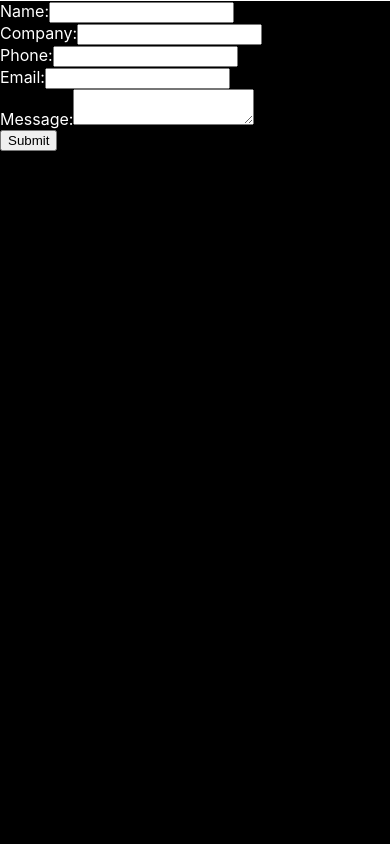
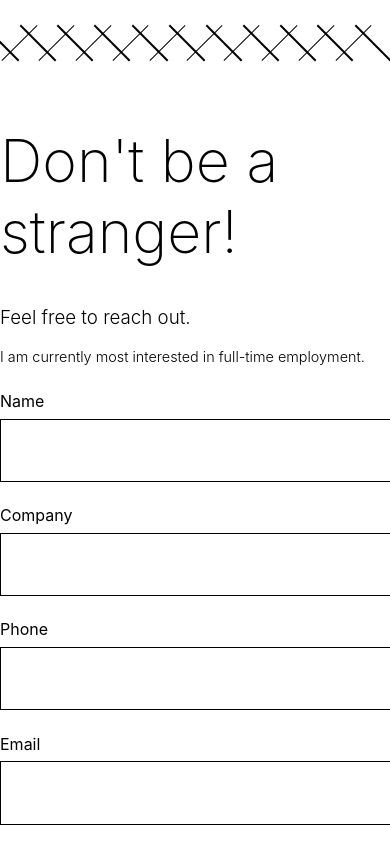
Before and after one commit to krishokr/krishokr, a React (Create React App) app: page / in a window 390 px wide. Shown: the part 4960-5804 px from the top of the page. Before the commit the page ends 5111 px from the top, so only its background shows below. Built offline with nearby package versions, Linux system fonts and the light colour scheme.

Commit message:
made contact form responsive

```diff
--- a/src/App.js
+++ b/src/App.js
@@ -23,6 +23,7 @@ function App() {
       {/* <FillerOne /> */}
       {/* <Skills /> */}
       <Work />
+      <FillerOne />
       {/* <Experience /> */}
       <ContactForm />
 
--- a/src/ContactForm.js
+++ b/src/ContactForm.js
@@ -1,4 +1,5 @@
-import React, {useState} from 'react'
+import React, {useState} from 'react';
+import './Styles/contactForm.css';
 
 export default function ContactForm() {
     const [status, setStatus] = useState("Submit");
@@ -27,28 +28,39 @@ export default function ContactForm() {
     };
 
   return (
-    <form onSubmit={handleSubmit}>
-      <div>
-        <label htmlFor="name">Name:</label>
+    <div className='form-container'>
+      <form className='form' onSubmit={handleSubmit}>
+        <div className='form-title'>
+          <h1>Don't be a stranger!</h1>
+          <h3>Feel free to reach out.</h3>
+          <h3 className='form-title-subtext'>I am currently most interested in full-time employment.</h3>
+        </div>
+        <div className='container-one'>
+          <div className='form-item'>
+            <label htmlFor="name">Name</label>
             <input type="text" id="name" required />
           </div>
-      <div>
-        <label htmlFor="company">Company:</label>
+          <div className='form-item'>
+            <label htmlFor="company">Company</label>
             <input type="text" id="company" />
           </div>
-      <div>
-        <label htmlFor="phone">Phone:</label>
+        </div>
+        <div className='container-two'>
+          <div className='form-item'>
+            <label htmlFor="phone">Phone</label>
             <input type="text" id="phone" />
           </div>
-      <div>
-        <label htmlFor="email">Email:</label>
+          <div className='form-item'>
+            <label htmlFor="email">Email</label>
             <input type="email" id="email" required />
           </div>
-      <div>
-        <label htmlFor="message">Message:</label>
+        </div>
+        <div className='form-item textarea-container'>
+          <label htmlFor="message">Message</label>
           <textarea id="message" required />
         </div>
-      <button type="submit">{status}</button>
+        <button className='submit-button' type="submit">{status}</button>
       </form>
+    </div>
   )
 }
--- a/src/FillerOne.js
+++ b/src/FillerOne.js
@@ -3,94 +3,94 @@ import './Styles/fillerOne.css';
 
 export default function FillerOne() {
   return (
-    <section className='about-container'>
+    <section id='contact' className='filler-one-container'>
       <div className='box-container'>
-        <div className='diagonal-box-left'></div>
+        <div className='diagonal-box-left-one'></div>
       </div>
 
 
       <div className='box-container'>
-        <div className='diagonal-box-right'></div>
+        <div className='diagonal-box-right-one'></div>
       </div>
 
       <div className='box-container'>
-        <div className='diagonal-box-left'></div>
+        <div className='diagonal-box-left-one'></div>
       </div>
 
       <div className='box-container'>
-        <div className='diagonal-box-right'></div>
+        <div className='diagonal-box-right-one'></div>
       </div>
 
       <div className='box-container'>
-        <div className='diagonal-box-left'></div>
+        <div className='diagonal-box-left-one'></div>
       </div>
 
 
       <div className='box-container'>
-        <div className='diagonal-box-right'></div>
+        <div className='diagonal-box-right-one'></div>
       </div>
 
       <div className='box-container'>
-        <div className='diagonal-box-left'></div>
+        <div className='diagonal-box-left-one'></div>
       </div>
 
       <div className='box-container'>
-        <div className='diagonal-box-right'></div>
+        <div className='diagonal-box-right-one'></div>
       </div>
 
       <div className='box-container'>
-        <div className='diagonal-box-left'></div>
+        <div className='diagonal-box-left-one'></div>
       </div>
 
 
       <div className='box-container'>
-        <div className='diagonal-box-right'></div>
+        <div className='diagonal-box-right-one'></div>
       </div>
 
       <div className='box-container'>
-        <div className='diagonal-box-left'></div>
+        <div className='diagonal-box-left-one'></div>
       </div>
 
       <div className='box-container'>
-        <div className='diagonal-box-right'></div>
+        <div className='diagonal-box-right-one'></div>
       </div>
 
       <div className='box-container'>
-        <div className='diagonal-box-left'></div>
+        <div className='diagonal-box-left-one'></div>
       </div>
 
 
       <div className='box-container'>
-        <div className='diagonal-box-right'></div>
+        <div className='diagonal-box-right-one'></div>
       </div>
 
       <div className='box-container'>
-        <div className='diagonal-box-left'></div>
+        <div className='diagonal-box-left-one'></div>
       </div>
 
       <div className='box-container'>
-        <div className='diagonal-box-right'></div>
+        <div className='diagonal-box-right-one'></div>
       </div>
 
       <div className='box-container'>
-        <div className='diagonal-box-left'></div>
+        <div className='diagonal-box-left-one'></div>
       </div>
 
 
       <div className='box-container'>
-        <div className='diagonal-box-right'></div>
+        <div className='diagonal-box-right-one'></div>
       </div>
 
       <div className='box-container'>
-        <div className='diagonal-box-left'></div>
+        <div className='diagonal-box-left-one'></div>
       </div>
 
       <div className='box-container'>
-        <div className='diagonal-box-right'></div>
+        <div className='diagonal-box-right-one'></div>
       </div>
 
       <div className='box-container'>
-        <div className='diagonal-box-left'></div>
+        <div className='diagonal-box-left-one'></div>
       </div>
 
     </section>
--- /dev/null
+++ b/src/Styles/contactForm.css
@@ -0,0 +1,126 @@
+.form-container {
+    display: flex;
+    flex-direction: column;
+    align-items: center;
+    background-color: #fff;
+    color: #000;
+}
+
+.form-title h1 {
+    font-size: 5vw;
+    font-weight: 200;
+}
+
+.form-title h3 {
+    font-weight: 300;
+}
+
+.container-one, .container-two {
+    display: flex;
+}
+
+.form {
+    background-color: #000;
+    display: flex;
+    flex-direction: column;
+    justify-content: center;
+    color: #000;
+    background-color: #fff;
+    padding-bottom: 5%;
+}
+
+
+.form-item {
+    display: flex;
+    flex-direction: column;
+    padding: 3% 0;
+}
+
+#name, #phone {
+    margin-right: 10%;
+}
+
+.submit-button {
+    margin-left: auto;
+    margin-right: auto;
+    padding: 1%;
+    width: 20%;
+    background-color: #fff;
+    border: 0;
+    border-radius: 1px;
+    border: 1px solid #E4572E;
+    color: #E4572E;
+    transition: 0.5s;
+    font-family: 'Times New Roman', Times, serif;
+    font-size: 3vh;
+}
+
+label {
+    padding-bottom: 2%;
+}
+
+.submit-button:hover{
+    background-color: #E4572E;
+    color: #fff;
+    cursor: pointer;
+}
+
+.form-item input {
+    border: 0;
+    border-radius: 0;
+    font-size: 3.5vh;
+    line-height: 2em;
+    font-family: 'Times New Roman', Times, serif;
+    border: solid 1px #000;
+}
+
+
+textarea {
+    height: 20vh;
+    border: solid 1px #000;
+}
+
+@media (max-width: 800px) {
+    .container-one, .container-two {
+        flex-direction: column;
+    }
+
+    #phone, #name, #company {
+        width: 100%;
+    }
+    #email {
+        width: 100%;
+    }
+
+    textarea {
+        width: 100%;
+    }
+}
+
+@media(max-width: 600px) {
+
+    .form-title h1 {
+        font-size: 7vh;
+    }
+
+    .form-title-subtext {
+        font-size: 90%;
+    }
+
+    #phone, #name, #company {
+        width: 100%
+    }
+    #email {
+        width: 100%;
+    }
+
+    .textarea-container{
+        width: 100%;
+    }
+
+    .submit-button {
+        margin-left: 0;
+        margin-right: 0;
+        margin-top: 5%;
+    }
+}
--- a/src/Styles/fillerOne.css
+++ b/src/Styles/fillerOne.css
@@ -1,8 +1,9 @@
-.about-container {
+.filler-one-container {
     height: 10vh;
     display: flex;
     justify-content: center;
     align-items: center;
+    background-color: #fff;
 }
 
 .box-container {
@@ -10,16 +11,16 @@
     height: 50px;
 }
 
-.diagonal-box-left {
+.diagonal-box-left-one {
     transform: rotate(-45deg);
-    background-color: #fff;
+    background-color: #000;
     width: 2px;
     height: 50px;
 }
 
-.diagonal-box-right{
+.diagonal-box-right-one {
     transform: rotate(45deg);
-    background-color: #fff;
+    background-color: #000;
     width: 1px;
     height: 50px;
 }
```
Also changed, not shown: src/Contact.js (deleted, +0 -7 lines). Lines whose indentation alone changed are shown as unchanged.
